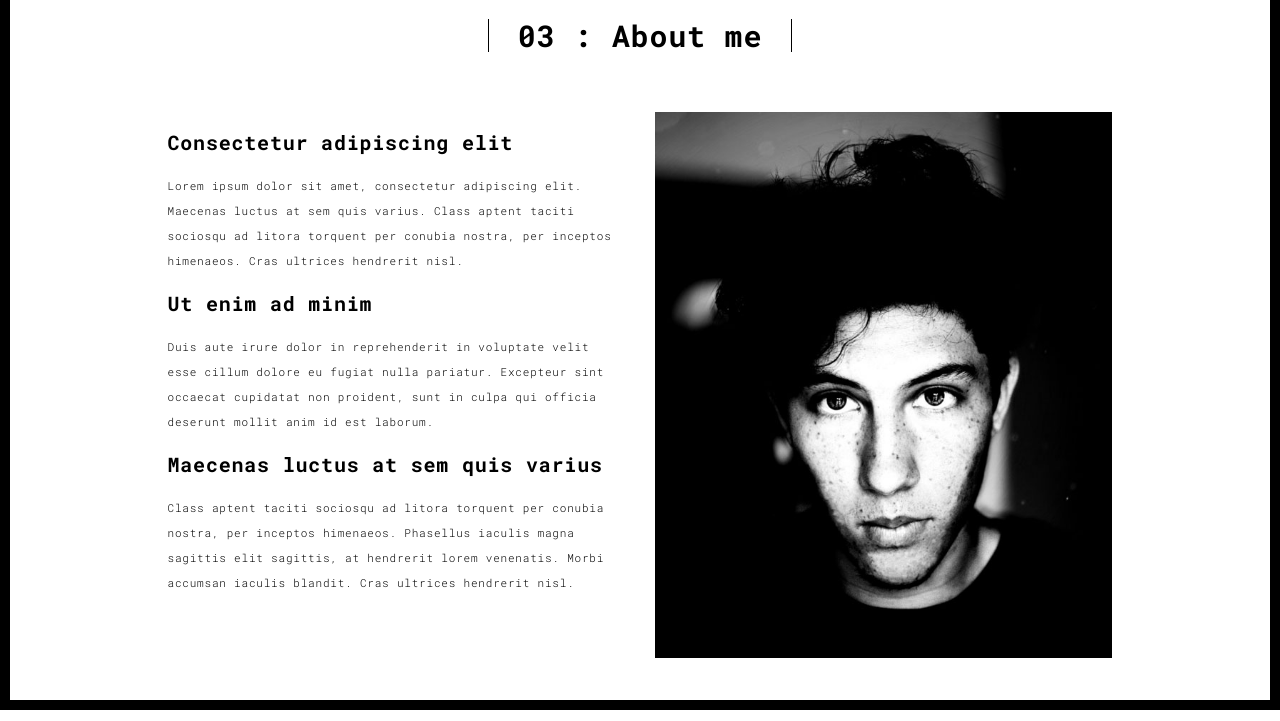
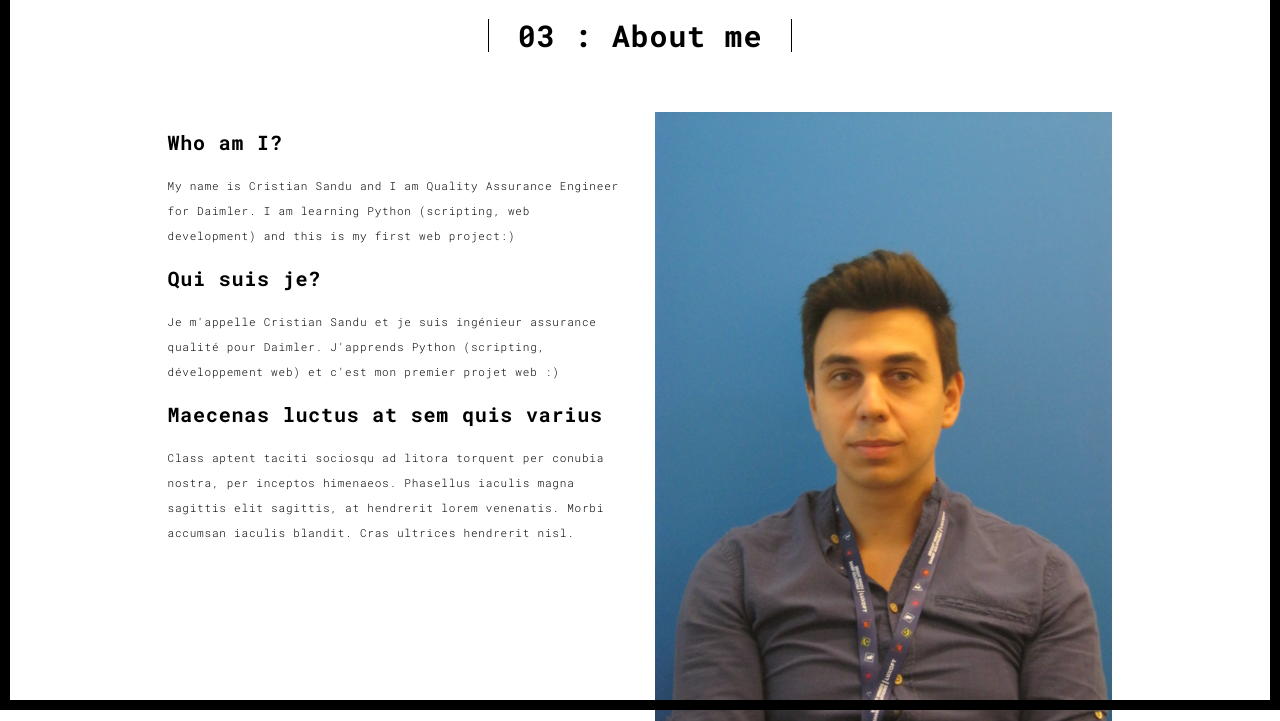
Before and after one commit to crissandu/portofolio, a Flask app: page /about.html in a window 1280 px wide. Shown: the part 90-811 px from the top of the page. Run offline with Flask 2, Linux system fonts and the light colour scheme; some libraries are stand-ins or nearby versions.

Commit message:
Updates
Updates to profil image and about.html

```diff
--- a/templates/about.html
+++ b/templates/about.html
@@ -61,13 +61,10 @@
             <div class="col-md-10 col-md-offset-1">
               <div class="row">
                 <div class="col-xs-12 col-md-6">
-                  <h3>Consectetur adipiscing elit</h3>
-                  <p>Lorem ipsum dolor sit amet, consectetur adipiscing elit. Maecenas luctus at sem quis varius.
-                  Class aptent taciti sociosqu ad litora torquent per conubia nostra, per inceptos himenaeos. Cras ultrices hendrerit nisl.</p>
-                  <h3>Ut enim ad minim </h3>
-                  <p>Duis aute irure dolor in reprehenderit in voluptate velit esse
-                  cillum dolore eu fugiat nulla pariatur. Excepteur sint occaecat cupidatat non
-                  proident, sunt in culpa qui officia deserunt mollit anim id est laborum.
+                  <h3>Who am I?</h3>
+                  <p>My name is Cristian Sandu and I am Quality Assurance Engineer for Daimler. I am learning Python (scripting, web development) and this is my first web project:) </p>
+                  <h3>Qui suis je? </h3>
+                  <p>Je m'appelle Cristian Sandu et je suis ingénieur assurance qualité pour Daimler. J'apprends Python (scripting, développement web) et c'est mon premier projet web :)
                   <h3>Maecenas luctus at sem quis varius</h3>
                   <p>
                   Class aptent taciti sociosqu ad litora torquent per conubia nostra, per inceptos himenaeos. Phasellus iaculis magna sagittis elit sagittis, at hendrerit lorem venenatis. Morbi accumsan iaculis blandit. Cras ultrices hendrerit nisl.</p>
```
Also changed, not shown: static/images/profil.jpg.
